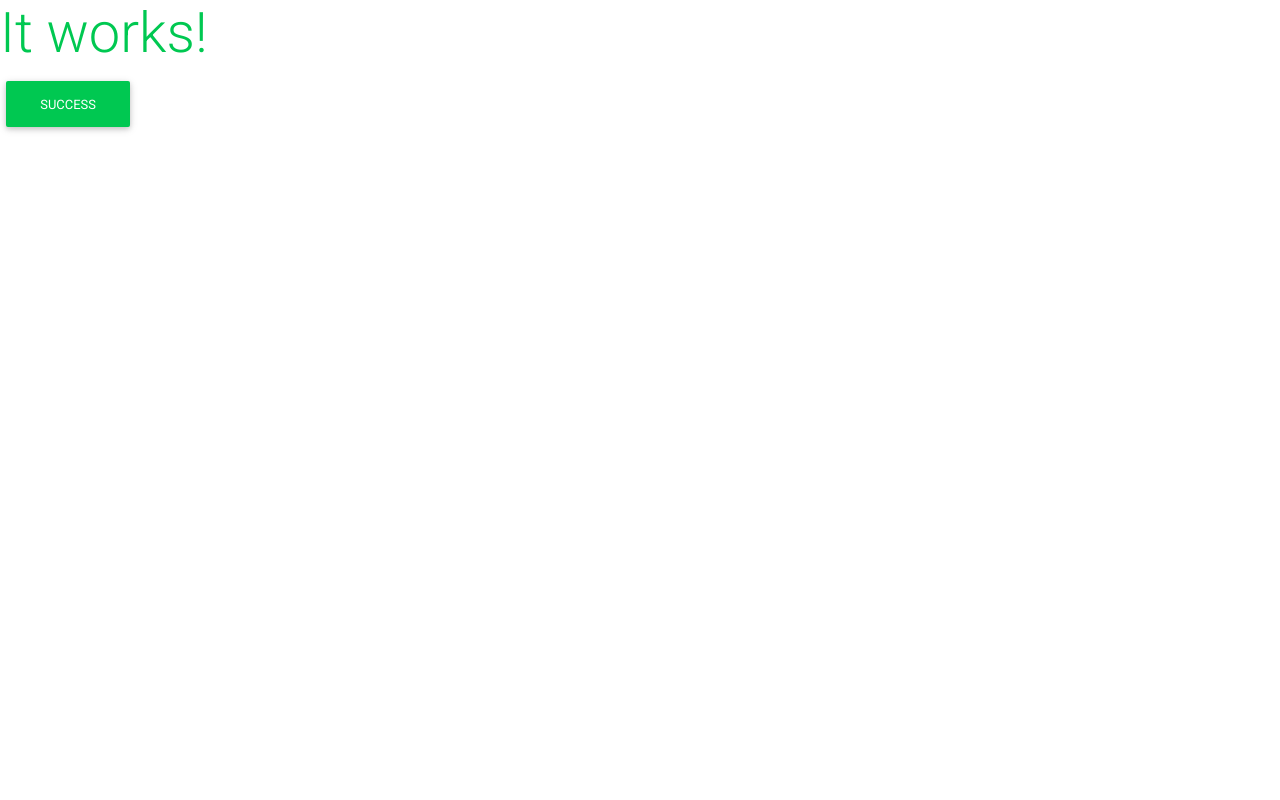
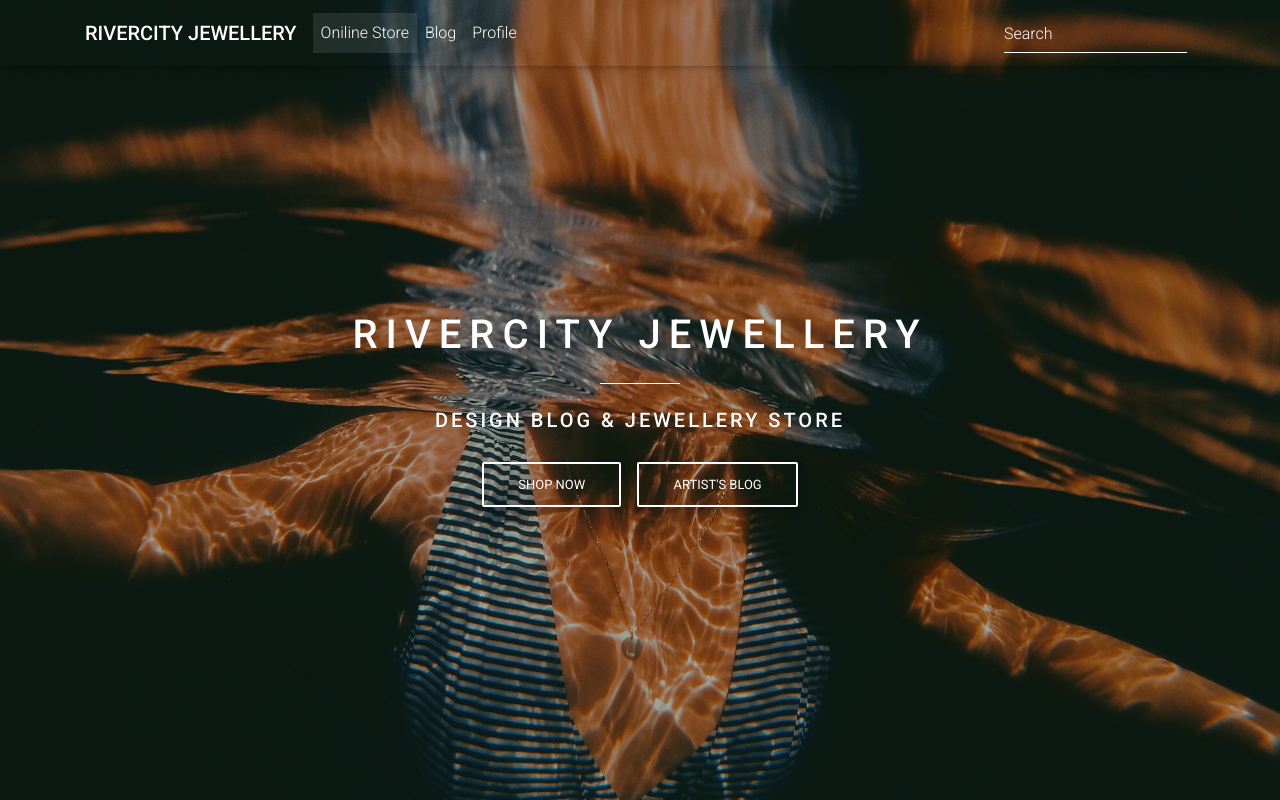
Before and after one commit to lucyrush/rivercity-jewellery, a Django app: page / in a window 1280 px wide. Run offline with Django 3.2, Linux system fonts and the light colour scheme; some libraries are stand-ins or nearby versions.

Commit message:
Start on home page, connect media in settings

```diff
--- a/home/templates/home/index.html
+++ b/home/templates/home/index.html
@@ -2,8 +2,113 @@
 {% load static %}
 
 {% block content %}
-    <h1 class="display-4 text-success">It works!</h1>
-    <!-- Indicates a successful or positive action -->
-<button type="button" class="btn btn-success">Success</button>
+
+<!-- <style>
+
+  html,
+  body,
+  header,
+  .view {
+    height: 100%;
+  }
+
+  @media (max-width: 740px) {
+    html,
+    body,
+    header,
+    .view {
+      height: 100vh;
+    }
+  }
+
+  .top-nav-collapse {
+    background-color: #78909c !important;
+  }
+
+  .navbar:not(.top-nav-collapse) {
+    background: transparent !important;
+  }
+
+  @media (max-width: 991px) {
+   .navbar:not(.top-nav-collapse) {
+    background: #78909c !important;
+   }
+  }
+
+  h1 {
+    letter-spacing: 8px;
+  }
+
+  h5 {
+    letter-spacing: 3px;
+  }
+
+  .hr-light {
+    border-top: 3px solid #fff;
+    width: 80px;
+  }
+
+</style> -->
+
+<!-- Main navigation -->
+<header>
+  <!--Navbar-->
+  <nav class="navbar navbar-expand-lg navbar-dark fixed-top scrolling-navbar">
+    <div class="container">
+      <a class="navbar-brand" href="#"><strong>RIVERCITY JEWELLERY</strong></a>
+      <button class="navbar-toggler" type="button" data-toggle="collapse" data-target="#navbarSupportedContent-7"
+        aria-controls="navbarSupportedContent-7" aria-expanded="false" aria-label="Toggle navigation">
+        <span class="navbar-toggler-icon"></span>
+      </button>
+      <div class="collapse navbar-collapse" id="navbarSupportedContent-7">
+        <ul class="navbar-nav mr-auto">
+          <li class="nav-item active">
+            <a class="nav-link" href="#">Oniline Store<span class="sr-only"></span></a>
+          </li>
+          <li class="nav-item">
+            <a class="nav-link" href="#">Blog</a>
+          </li>
+          <li class="nav-item">
+            <a class="nav-link" href="#">Profile</a>
+          </li>
+        </ul>
+        <form class="form-inline">
+          <div class="md-form my-0">
+            <input class="form-control mr-sm-2" type="text" placeholder="Search" aria-label="Search">
+          </div>
+        </form>
+      </div>
+    </div>
+  </nav>
+  <!-- Navbar -->
+  <!-- Full Page Intro -->
+  <div class="view jarallax" data-jarallax='{"speed": 0.2}' style="background-image: url('/media/home-background.jpg'); background-repeat: no-repeat; background-size: cover; background-position: center center;">
+    <!-- Mask & flexbox options-->
+    <div class="mask rgba-black-light d-flex justify-content-center align-items-center">
+      <!-- Content -->
+      <div class="container">
+        <!--Grid row-->
+        <div class="row">
+          <!--Grid column-->
+          <div class="col-md-12 mb-4 white-text text-center">
+            <h1 class="h1-reponsive white-text text-uppercase font-weight-bold mb-0 pt-md-5 pt-5 wow fadeInDown"
+              data-wow-delay="0.3s"><strong>RIVERCITY JEWELLERY</strong></h1>
+            <hr class="hr-light my-4 wow fadeInDown" data-wow-delay="0.4s">
+            <h5 class="text-uppercase mb-4 white-text wow fadeInDown" data-wow-delay="0.4s"><strong>
+                Design Blog & Jewellery Store</strong></h5>
+            <a class="btn btn-outline-white wow fadeInDown" data-wow-delay="0.4s">shop now</a>
+            <a class="btn btn-outline-white wow fadeInDown" data-wow-delay="0.4s">artist's blog</a>
+          </div>
+          <!--Grid column-->
+        </div>
+        <!--Grid row-->
+      </div>
+      <!-- Content -->
+    </div>
+    <!-- Mask & flexbox options-->
+  </div>
+  <!-- Full Page Intro -->
+</header>
+<!-- Main navigation -->
 
 {% endblock %}
--- a/rivercity_jewellery/settings.py
+++ b/rivercity_jewellery/settings.py
@@ -147,3 +147,7 @@ USE_TZ = True
 # https://docs.djangoproject.com/en/3.1/howto/static-files/
 
 STATIC_URL = '/static/'
+STATICFILES_DIRS = (os.path.join(BASE_DIR, 'static'),)
+
+MEDIA_URL = '/media/'
+MEDIA_ROOT = os.path.join(BASE_DIR, 'media')
--- a/rivercity_jewellery/urls.py
+++ b/rivercity_jewellery/urls.py
@@ -15,9 +15,11 @@ Including another URLconf
 """
 from django.contrib import admin
 from django.urls import path, include
+from django.conf import settings
+from django.conf.urls.static import static
 
 urlpatterns = [
     path('admin/', admin.site.urls),
     path('accounts/', include('allauth.urls')),
-    path('', include('home.urls')),
-]
+    path('', include('home.urls'))
+] + static(settings.MEDIA_URL, document_root=settings.MEDIA_ROOT)
--- /dev/null
+++ b/static/css/base.css
@@ -0,0 +1,42 @@
+html,
+  body,
+  header,
+  .view {
+    height: 100%;
+  }
+
+  @media (max-width: 740px) {
+    html,
+    body,
+    header,
+    .view {
+      height: 100vh;
+    }
+  }
+
+  .top-nav-collapse {
+    background-color: #78909c !important;
+  }
+
+  .navbar:not(.top-nav-collapse) {
+    background: transparent !important;
+  }
+
+  @media (max-width: 991px) {
+   .navbar:not(.top-nav-collapse) {
+    background: #78909c !important;
+   }
+  }
+
+  h1 {
+    letter-spacing: 8px;
+  }
+
+  h5 {
+    letter-spacing: 3px;
+  }
+
+  .hr-light {
+    border-top: 3px solid #fff;
+    width: 80px;
+  }
--- a/templates/base.html
+++ b/templates/base.html
@@ -15,6 +15,7 @@
 
     {% block corecss %}
         <link rel="stylesheet" href="https://stackpath.bootstrapcdn.com/bootstrap/4.4.1/css/bootstrap.min.css" integrity="sha384-Vkoo8x4CGsO3+Hhxv8T/Q5PaXtkKtu6ug5TOeNV6gBiFeWPGFN9MuhOf23Q9Ifjh" crossorigin="anonymous">
+        <link rel="stylesheet" href="{% static 'css/base.css' %}">
     {% endblock %}
 
     {% block extra_css %}
```
Also changed, not shown: media/home-background.jpg (added).
